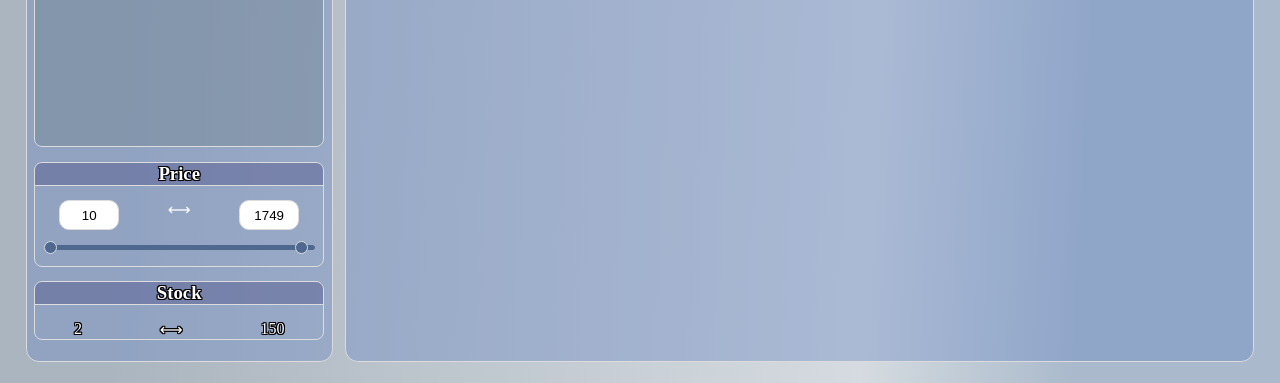
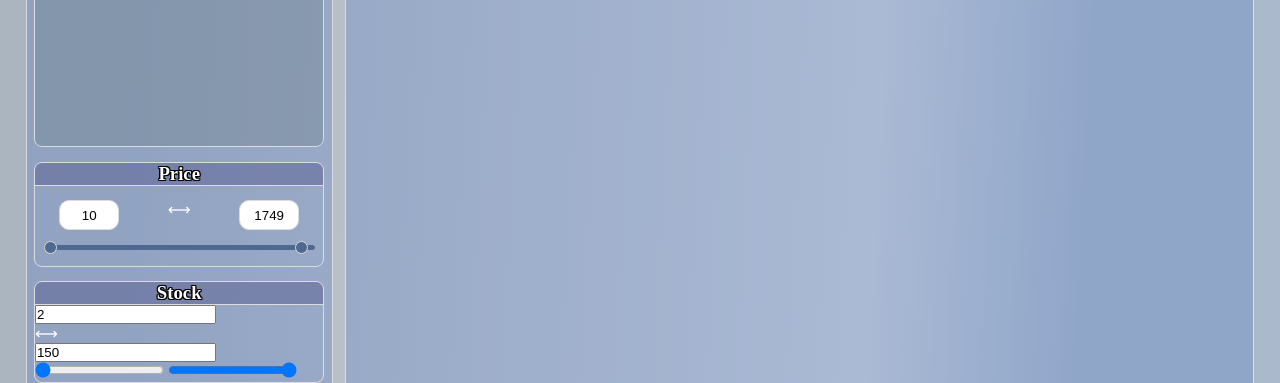
Before and after one commit to happycrew/online-store, a website built with webpack: page src/index.html in a window 1280 px wide. Shown: the part 381-764 px from the top of the page. Built offline with nearby package versions, Linux system fonts and the light colour scheme; no server answers.

Commit message:
feat: add stock block

```diff
--- a/src/index.html
+++ b/src/index.html
@@ -82,16 +82,35 @@
           </div>
           <div class="main__stock">
             <h3>Stock</h3>
-            <div class="main__data">
-              <div class="main__from-data">2</div>
+            <div class="stock-input">
+              <div class="stock-field">
+                <input type="number" class="stock-input-min" value="2">
+              </div>
               ⟷
-              <div class="main__to-data">150</div>
+              <div class="stock-field">
+                <input type="number" class="stock-input-max" value="150">
+              </div>
             </div>
-            <!-- <div class="main__multi-range"> -->
-              <!-- <input type="range" min="0" max="48" /> -->
-              <!-- <input type="range" min="0" max="48"> -->
-            <!-- </div> -->
+            <div class="stock-slider">
+              <div class="stock-progress"></div>
+            </div>
+            <div class="stock-range-input">
+              <input type="range" class="stock-range-min" min="2" max="150" value="2" step="1" />
+              <input type="range" class="stock-range-max" min="2" max="150" value="150" step="1">
+            </div>
           </div>
+<!--          <div class="main__stock">-->
+<!--            <h3>Stock</h3>-->
+<!--            <div class="main__data">-->
+<!--              <div class="main__from-data">2</div>-->
+<!--              ⟷-->
+<!--              <div class="main__to-data">150</div>-->
+<!--            </div>-->
+<!--&lt;!&ndash;             <div class="main__multi-range">&ndash;&gt;-->
+<!--&lt;!&ndash;               <input type="range" min="0" max="48" />&ndash;&gt;-->
+<!--&lt;!&ndash;               <input type="range" min="0" max="48">&ndash;&gt;-->
+<!--&lt;!&ndash;             </div>&ndash;&gt;-->
+<!--          </div>-->
         </div>
         <div class="main__products">
           <div class="main__sort-products">
```
